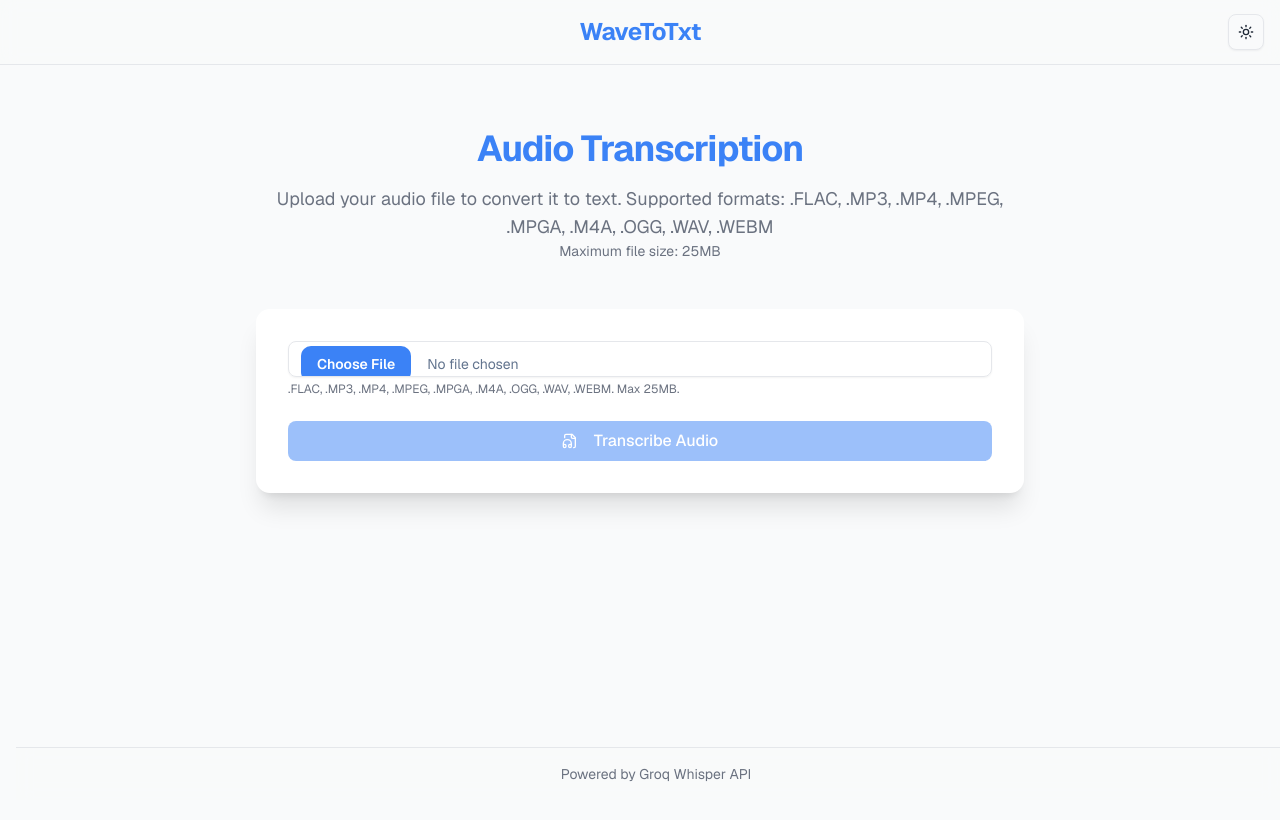
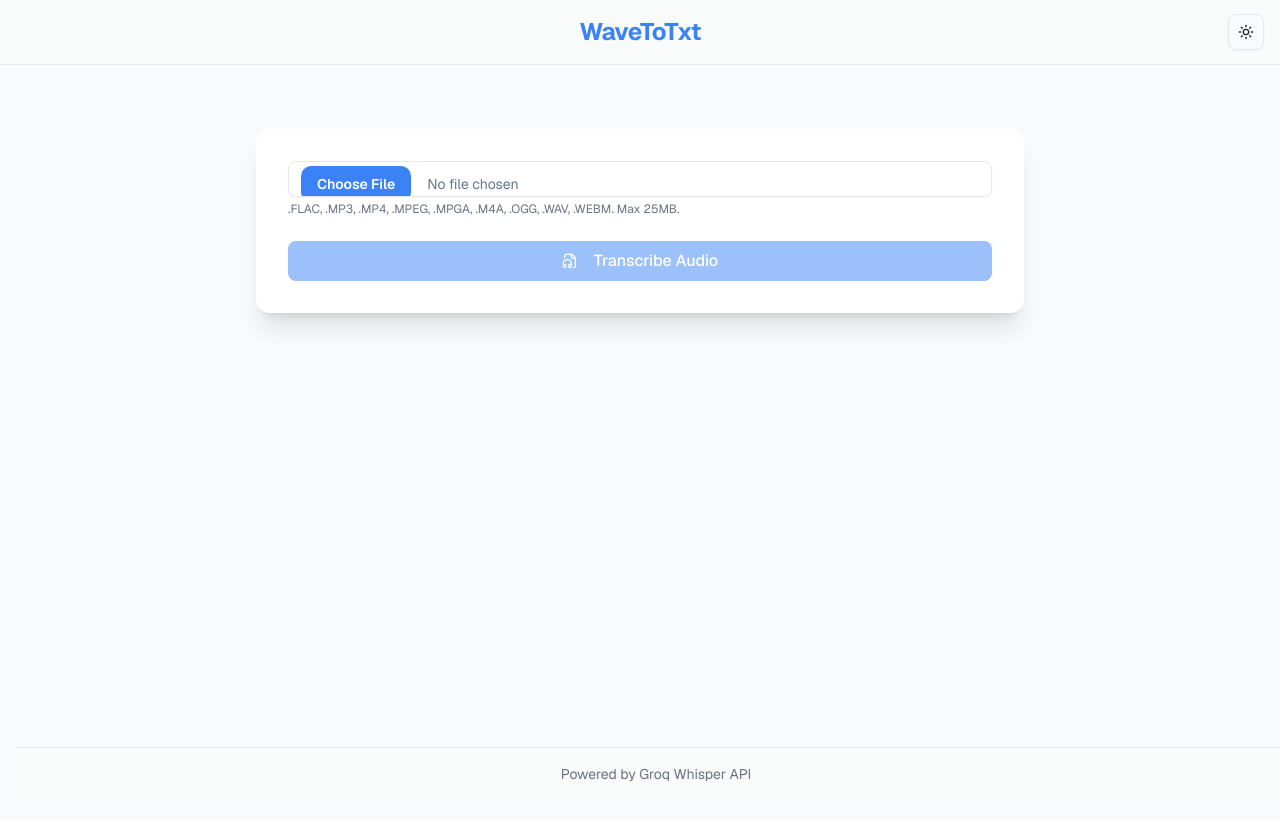
Before and after one commit to yatin-ys/wave-to-txt, a Next.js app: page / in a window 1280 px wide. Shown: the top 820 px of the page. Built offline with nearby package versions, Linux system fonts and the light colour scheme.

Commit message:
Updated page.tsx

```diff
--- a/app/page.tsx
+++ b/app/page.tsx
@@ -49,19 +49,6 @@ export default function HomePage() {
   return (
     <div className="min-h-[calc(100vh-4rem)] flex flex-col">
       <main className="flex-grow container mx-auto max-w-[800px] px-4 py-8 animate-fade-in">
-        <div className="text-center mb-12">
-          <h1 className="text-4xl font-bold tracking-tight text-primary mb-4">
-            Audio Transcription
-          </h1>
-          <p className="text-lg text-muted-foreground">
-            Upload your audio file to convert it to text. Supported formats:{" "}
-            {SUPPORTED_AUDIO_EXTENSIONS_ARRAY.join(", ").toUpperCase()}
-          </p>
-          <p className="text-sm text-muted-foreground">
-            Maximum file size: {MAX_FILE_SIZE_MB}MB
-          </p>
-        </div>
-
         <div className="space-y-8">
           <AudioUploadForm
             onStartTranscription={handleStartTranscription}
```
